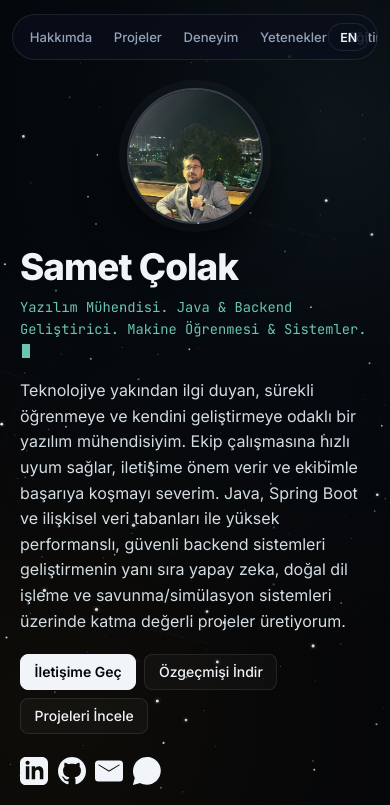
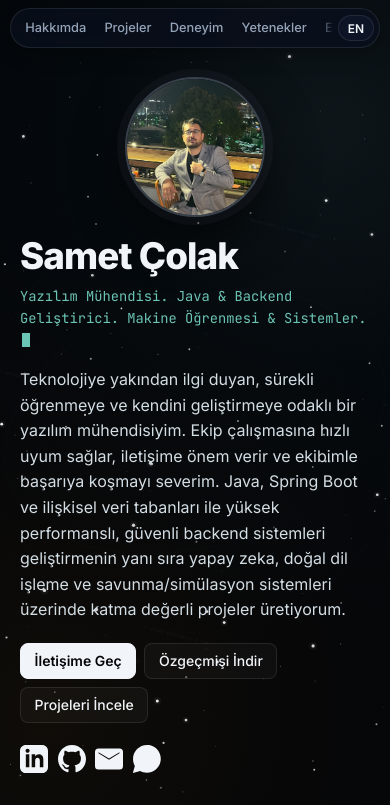
Before and after one commit to sametttclk/sametcolak.github.io, a plain HTML site: page index.html in a window 390 px wide. Shown: the top 805 px of the page. Drawn offline with Linux system fonts and the light colour scheme.

Commit message:
Remove references section, optimize mobile navbar with scrollable track, adjust portrait crop lower

```diff
--- a/assets/css/site.css
+++ b/assets/css/site.css
@@ -91,26 +91,40 @@ html[lang="es"] body [lang="en"], html[lang="es"] body [lang="tr"] { display: no
 
 .nav {
   position: fixed; z-index: 10; top: .9rem; left: 50%; translate: -50% 0;
-  display: flex; align-items: center; gap: .15rem;
-  max-width: calc(100% - 1.5rem); padding: .35rem .45rem;
-  background: rgba(10, 15, 28, 0.72);
+  display: flex; align-items: center; justify-content: space-between;
+  width: min(880px, calc(100% - 1.5rem));
+  max-width: calc(100% - 1.5rem);
+  padding: .3rem .4rem;
+  background: rgba(10, 15, 28, 0.75);
   backdrop-filter: blur(14px);
   -webkit-backdrop-filter: blur(14px);
   border: 1px solid var(--line);
   border-radius: 999px;
-  overflow-x: auto; scrollbar-width: none;
+  box-shadow: 0 4px 20px rgba(0, 0, 0, 0.35);
 }
-.nav a { padding: .4rem .8rem; border-radius: 999px; font-size: .875rem; font-weight: 500; text-decoration: none; white-space: nowrap; color: var(--mute); transition: color .2s, background .2s; }
+.nav-track {
+  display: flex;
+  align-items: center;
+  gap: .15rem;
+  overflow-x: auto;
+  scrollbar-width: none;
+  -webkit-overflow-scrolling: touch;
+  flex: 1;
+  min-width: 0;
+  padding-right: .2rem;
+}
+.nav-track::-webkit-scrollbar { display: none; }
+.nav a { flex: none; padding: .4rem .75rem; border-radius: 999px; font-size: .875rem; font-weight: 500; text-decoration: none; white-space: nowrap; color: var(--mute); transition: color .2s, background .2s; }
 .nav a:hover, .nav a[data-on] { color: var(--ink); background: rgba(255, 255, 255, .09); }
-#lang-toggle { flex: none; position: sticky; right: 0; margin-left: .25rem; background: rgba(10, 15, 28, 0.8); padding: .35rem .7rem; font: 600 .78rem Inter, sans-serif; color: var(--ink); border: 1px solid var(--line); border-radius: 999px; cursor: pointer; }
-#lang-toggle:hover { border-color: var(--accent); }
+#lang-toggle { flex: none; margin-left: .35rem; background: rgba(15, 23, 42, 0.85); padding: .35rem .7rem; font: 600 .78rem Inter, sans-serif; color: var(--ink); border: 1px solid var(--line); border-radius: 999px; cursor: pointer; transition: border-color .2s, background .2s; }
+#lang-toggle:hover { border-color: var(--accent); background: rgba(255, 255, 255, 0.1); }
 
 .hero {
   display: grid; grid-template-columns: var(--side) minmax(0, 1fr); gap: 2rem; align-items: center;
   padding-block: 7.5rem 3rem;
 }
 .portrait {
-  justify-self: center; width: 220px; height: 220px; object-fit: cover; object-position: 50% 20%;
+  justify-self: center; width: 220px; height: 220px; object-fit: cover; object-position: 50% 80%;
   border-radius: 50%; border: 2px solid rgba(148, 163, 184, 0.35);
   box-shadow: 0 0 0 8px rgba(148, 163, 184, 0.05), 0 20px 50px rgba(0, 0, 0, 0.65);
 }
@@ -301,10 +315,31 @@ h2 { font-size: clamp(1.8rem, 3.6vw, 2.5rem); font-weight: 700; letter-spacing:
   .service { grid-template-columns: 1fr; }
 }
 @media (max-width: 640px) {
-  .nav { left: .75rem; right: .75rem; translate: none; }
-  .nav a { padding: .35rem .6rem; font-size: .82rem; }
-  .hero { grid-template-columns: 1fr; gap: 1.5rem; padding-block: 5.5rem 2rem; }
-  .portrait { width: 136px; height: 136px; }
+  .nav {
+    top: .5rem;
+    left: .65rem;
+    right: .65rem;
+    width: auto;
+    max-width: none;
+    translate: none;
+    padding: .25rem .3rem .25rem .35rem;
+  }
+  .nav-track {
+    gap: .1rem;
+    mask-image: linear-gradient(to right, black calc(100% - 16px), transparent 100%);
+    -webkit-mask-image: linear-gradient(to right, black calc(100% - 16px), transparent 100%);
+  }
+  .nav a {
+    padding: .3rem .52rem;
+    font-size: .8rem;
+  }
+  #lang-toggle {
+    margin-left: .25rem;
+    padding: .3rem .55rem;
+    font-size: .75rem;
+  }
+  .hero { grid-template-columns: 1fr; gap: 1.25rem; padding-block: 4.8rem 2rem; }
+  .portrait { width: 140px; height: 140px; object-position: 50% 80%; }
   .panel { padding: 1rem; }
   .card { grid-template-columns: 1fr; gap: .9rem; }
   .card::before { inset: 0 -1rem; }
--- a/assets/js/site.js
+++ b/assets/js/site.js
@@ -306,8 +306,15 @@
   // Current section in the nav
   const links = [...document.querySelectorAll('.nav a[href^="#"]')].filter(l => !document.querySelector(l.getAttribute('href'))?.closest('.side'));
   if (links.length) {
+    const track = document.querySelector('.nav-track');
     const spy = new IntersectionObserver(es => es.forEach(e => {
-      if (e.isIntersecting) links.forEach(l => l.toggleAttribute('data-on', l.getAttribute('href') === '#' + e.target.id));
+      if (e.isIntersecting) links.forEach(l => {
+        const on = l.getAttribute('href') === '#' + e.target.id;
+        l.toggleAttribute('data-on', on);
+        if (on && track && matchMedia('(max-width: 640px)').matches) {
+          l.scrollIntoView({ behavior: 'smooth', inline: 'nearest', block: 'nearest' });
+        }
+      });
     }), { rootMargin: '-45% 0px -50% 0px' });
     links.forEach(l => { const t = document.querySelector(l.getAttribute('href')); if (t) spy.observe(t); });
   }
--- a/index.html
+++ b/index.html
@@ -82,6 +82,7 @@ r.lang=l==='en'?'en':'tr';document.title=r.dataset['title'+(r.lang==='en'?'En':'
 </div>
 
 <nav class="nav" aria-label="Main">
+  <div class="nav-track">
     <a href="#about"><span lang="en">About</span><span lang="tr">Hakkımda</span></a>
     <a href="#projects"><span lang="en">Projects</span><span lang="tr">Projeler</span></a>
     <a href="#experience"><span lang="en">Experience</span><span lang="tr">Deneyim</span></a>
@@ -89,6 +90,7 @@ r.lang=l==='en'?'en':'tr';document.title=r.dataset['title'+(r.lang==='en'?'En':'
     <a href="#education"><span lang="en">Education</span><span lang="tr">Eğitim</span></a>
     <a href="consulting.html"><span lang="en">Services</span><span lang="tr">Hizmetler</span></a>
     <a class="narrow-only" href="#contact"><span lang="en">Contact</span><span lang="tr">İletişim</span></a>
+  </div>
   <button id="lang-toggle" type="button">EN</button>
 </nav>
 
@@ -492,28 +494,7 @@ r.lang=l==='en'?'en':'tr';document.title=r.dataset['title'+(r.lang==='en'?'En':'
   </details>
 </section>
 
-<!-- References Section -->
-<section class="section" id="references">
-  <h2><span lang="en">References</span><span lang="tr">Referanslar</span></h2>
-  <div class="panel">
-    <ul class="rows">
-      <li>
-        <span class="mini"><img src="assets/img/logos/ayesas.svg" alt="AYESAŞ" loading="lazy"></span>
-        <span class="edu-title">
-          <strong>Murat Aykan</strong>
-          <span class="org"><span lang="en">Professional Reference</span><span lang="tr">Profesyonel Referans</span> | AYESAŞ — <a href="mailto:murat.aykan@ayesas.com">murat.aykan@ayesas.com</a></span>
-        </span>
-      </li>
-      <li>
-        <span class="mini"><img src="assets/img/logos/atilim.svg" alt="Atılım Üniversitesi" loading="lazy"></span>
-        <span class="edu-title">
-          <strong>Ali Yazıcı</strong>
-          <span class="org"><span lang="en">Academic Reference</span><span lang="tr">Akademik Referans</span> | Atılım Üniversitesi — <a href="mailto:ali.yazici@atilim.edu.tr">ali.yazici@atilim.edu.tr</a></span>
-        </span>
-      </li>
-    </ul>
-  </div>
-</section>
+
 
 </div>
 </div>
```
Also changed, not shown: consulting.html (+2 -0 lines). Lines whose indentation alone changed are shown as unchanged.
